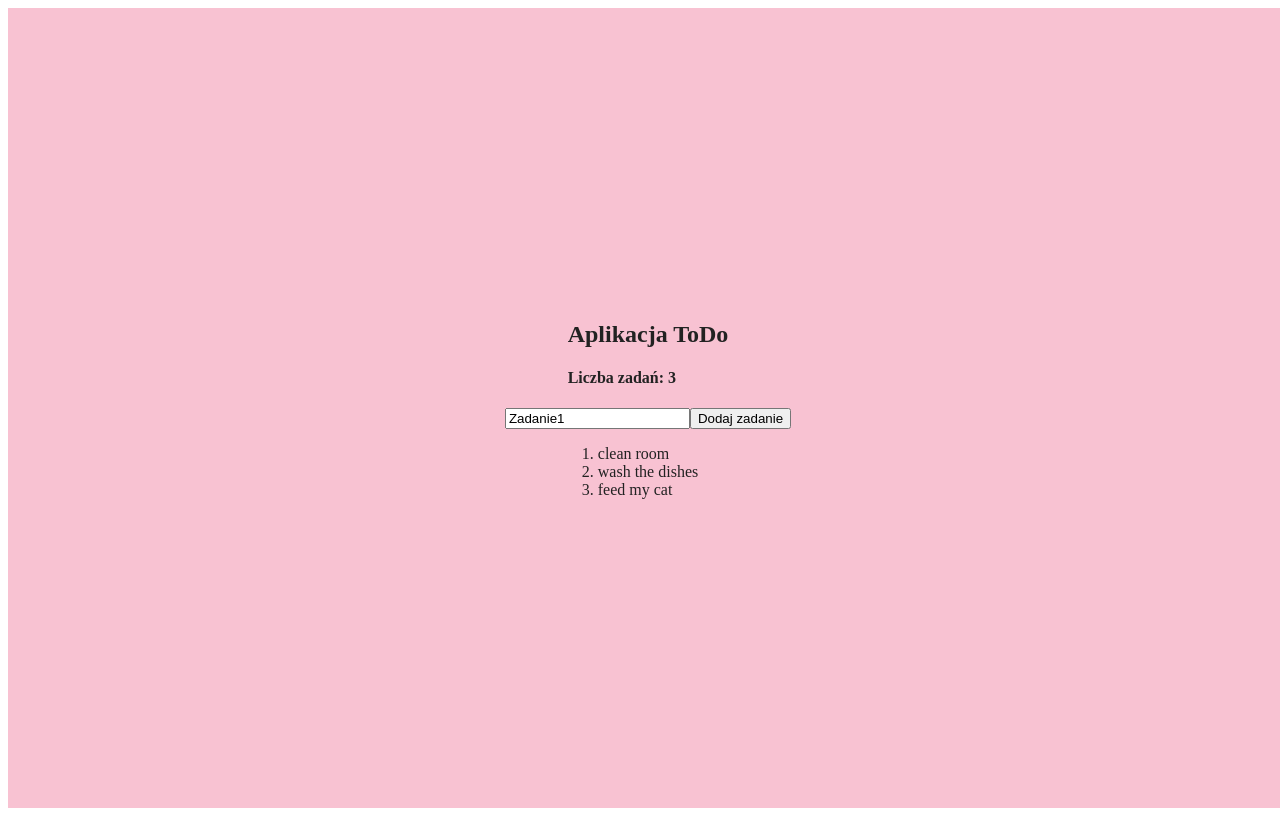
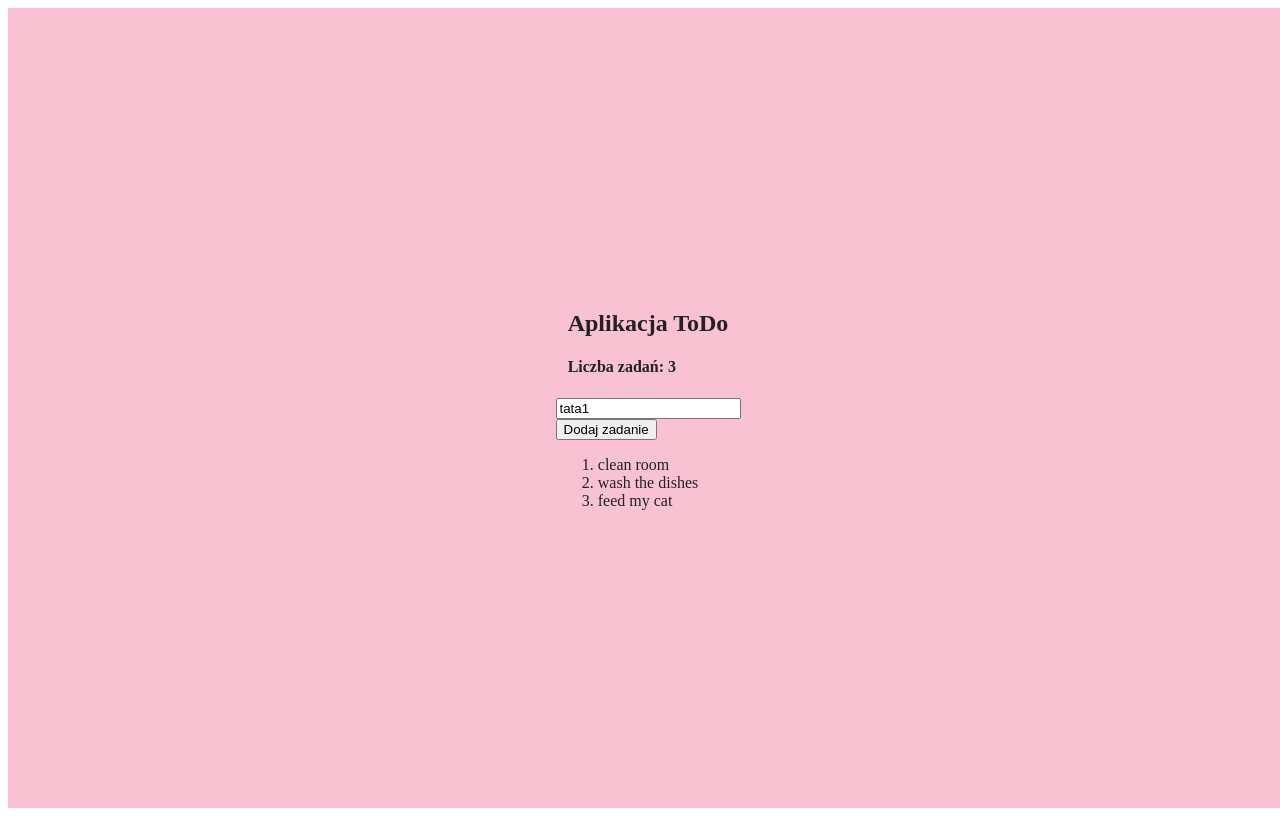
Before and after one commit to lukasz341/webpack-project-4.7, a React app: page / in a window 1280 px wide. Built offline with nearby package versions, Linux system fonts and the light colour scheme.

Commit message:
dodanie addTask

```diff
--- a/src/components/Todo.js
+++ b/src/components/Todo.js
@@ -1,8 +1,6 @@
 import React from 'react';
 
 class Todo extends React.Component {
-
-
 
     render() {
         return (
--- a/src/components/TodoForm.js
+++ b/src/components/TodoForm.js
@@ -2,21 +2,24 @@ import React from 'react';
 
 class TodoForm extends React.Component {
 
-
+    addTask(event) {
+      //  let wpisz= 'zadanie1';
+      let wartosc = event.target.value;
+        event.preventDefault();
+        this.props.addTodo(wartosc);
+    }
 
     render() {
         return (
-
-            <form>
-                <input type={"text"} placeholder={"wpisz tekst"} value={'Zadanie1'}/>
-                <button onClick={this.props.addTodo} type="submit">
+            <div>
+                <form>
+                     <input type="text" placeholder="wpisz tekst" value="tata1"  />
+                </form>
+                <button onClick={(event) => this.addTask(event)}>
                     Dodaj zadanie
                 </button>
-
-            </form>
-
+            </div>
         );
     }
 }
-
 export default TodoForm;
```
Also changed, not shown: src/containers/App.js (+0 -7 lines).
